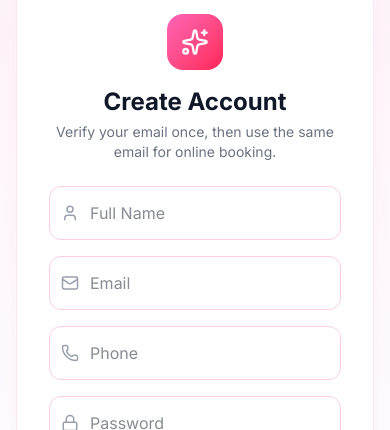
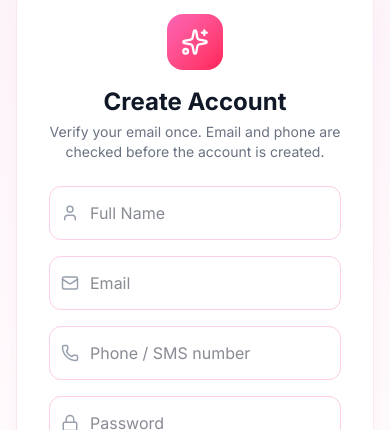
Before and after one commit to nguynbon03/NailBookingFe, a Next.js app: page /register in a window 390 px wide. Shown: the part 172-602 px from the top of the page. Built offline with nearby package versions, Linux system fonts and the light colour scheme; no server answers.

Commit message:
fix: require phone on account registration

```diff
--- a/src/app/register/page.tsx
+++ b/src/app/register/page.tsx
@@ -36,14 +36,14 @@ export default function RegisterPage() {
           <div className="text-center mb-6">
             <div className="w-14 h-14 rounded-2xl bg-gradient-to-br from-pink-400 to-rose-500 flex items-center justify-center text-white mx-auto mb-4"><Sparkles size={28} /></div>
             <h1 className="text-2xl font-bold text-gray-900">Create Account</h1>
-            <p className="text-gray-500 text-sm mt-1">Verify your email once, then use the same email for online booking.</p>
+            <p className="text-gray-500 text-sm mt-1">Verify your email once. Email and phone are checked before the account is created.</p>
           </div>
           {error && <div className="mb-4 p-3 bg-red-50 text-red-600 rounded-xl text-sm">{error}</div>}
           {message && <div className="mb-4 p-3 bg-emerald-50 text-emerald-700 rounded-xl text-sm flex gap-2"><ShieldCheck size={18} className="shrink-0 mt-0.5" />{message}</div>}
           <form onSubmit={handleSubmit} className="space-y-4">
             <div className="relative"><User size={18} className="absolute left-3 top-1/2 -translate-y-1/2 text-gray-400" /><input value={data.name} onChange={e => setData({ ...data, name: e.target.value })} placeholder="Full Name" required className="w-full pl-10 p-3.5 rounded-xl border border-pink-200 focus:ring-2 focus:ring-pink-300 outline-none" /></div>
             <div className="relative"><Mail size={18} className="absolute left-3 top-1/2 -translate-y-1/2 text-gray-400" /><input type="email" value={data.email} onChange={e => setData({ ...data, email: e.target.value })} placeholder="Email" required className="w-full pl-10 p-3.5 rounded-xl border border-pink-200 focus:ring-2 focus:ring-pink-300 outline-none" /></div>
-            <div className="relative"><Phone size={18} className="absolute left-3 top-1/2 -translate-y-1/2 text-gray-400" /><input value={data.phone} onChange={e => setData({ ...data, phone: e.target.value })} placeholder="Phone" className="w-full pl-10 p-3.5 rounded-xl border border-pink-200 focus:ring-2 focus:ring-pink-300 outline-none" /></div>
+            <div className="relative"><Phone size={18} className="absolute left-3 top-1/2 -translate-y-1/2 text-gray-400" /><input type="tel" inputMode="tel" value={data.phone} onChange={e => setData({ ...data, phone: e.target.value })} placeholder="Phone / SMS number" required className="w-full pl-10 p-3.5 rounded-xl border border-pink-200 focus:ring-2 focus:ring-pink-300 outline-none" /></div>
             <div className="relative"><Lock size={18} className="absolute left-3 top-1/2 -translate-y-1/2 text-gray-400" /><input type="password" value={data.password} onChange={e => setData({ ...data, password: e.target.value })} placeholder="Password" required minLength={6} className="w-full pl-10 p-3.5 rounded-xl border border-pink-200 focus:ring-2 focus:ring-pink-300 outline-none" /></div>
             <button type="submit" disabled={loading} className="btn-primary w-full py-3.5">{loading ? "Creating..." : "Create Account"}</button>
           </form>
```
